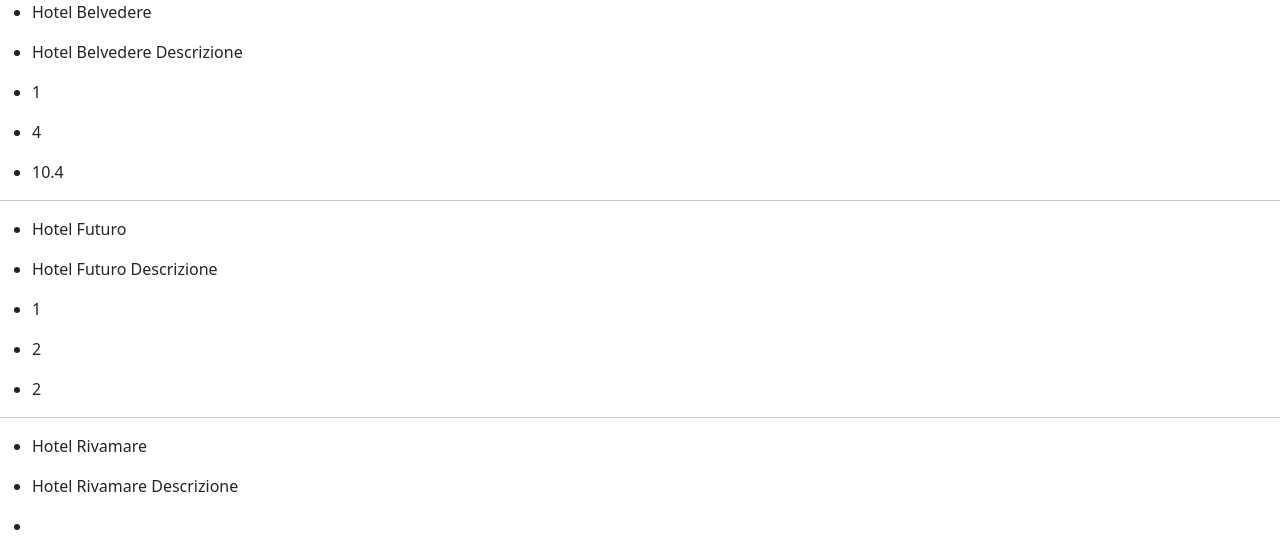
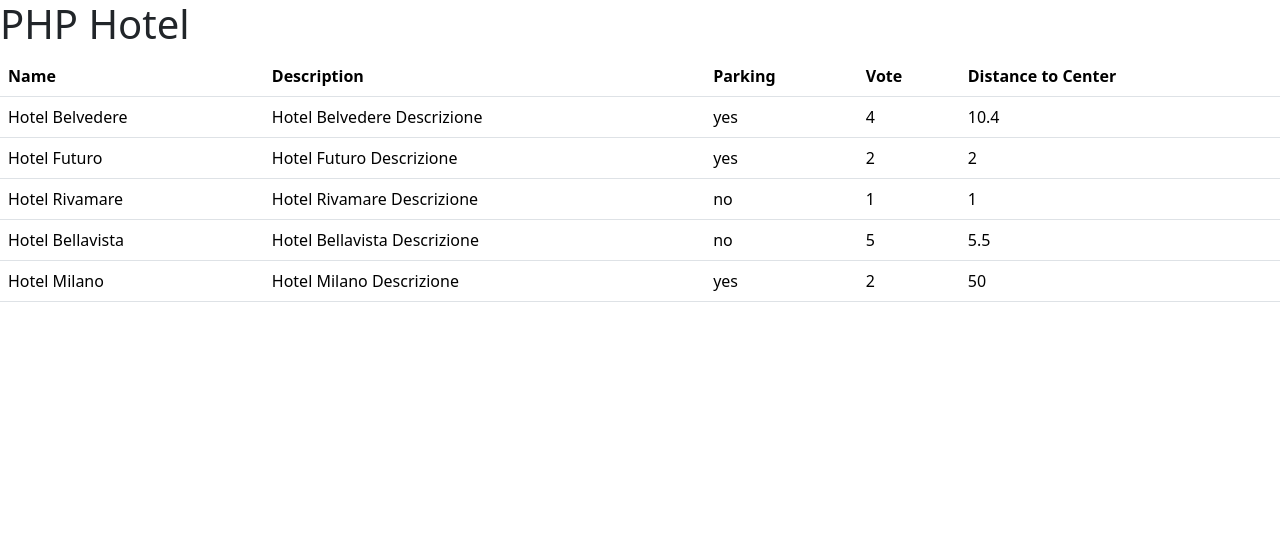
Before and after one commit to FontaMatte/php-hotel, a PHP site: page / in a window 1280 px wide. Shown: the top 542 px of the page. After the commit the page ends 302 px from the top, so only its background shows below. Run offline with PHP 8.4, Linux system fonts and the light colour scheme.

Commit message:
Excercise completed

```diff
--- a/index.php
+++ b/index.php
@@ -45,17 +45,6 @@
     // var_dump($hotels);
     // echo '</pre>';
 
-    foreach ($hotels as $hotel) {
-       foreach ($hotel as $hotelInfo ) {
-        echo '<ul>';
-        echo '<li>';
-        echo $hotelInfo;
-        echo '</li>';
-        echo '</ul>';
-       }
-       echo '<hr>';
-    }
-
 ?>
 
 <!DOCTYPE html>
@@ -69,5 +58,36 @@
     </head>
     <body>
 
+        <h1>PHP Hotel</h1>
+
+        <table class="table">
+            <thead>
+                <tr>
+                    <th scope="col">Name</th>
+                    <th scope="col">Description</th>
+                    <th scope="col">Parking</th>
+                    <th scope="col">Vote</th>
+                    <th scope="col">Distance to Center</th>
+                </tr>
+            </thead>
+
+            <tbody>
+            <?php
+                foreach ($hotels as $hotel) {
+
+                    echo '<tr>';
+                    echo '<td>'.$hotel['name'].'</td>';
+                    echo '<td>'.$hotel['description'].'</td>';
+                    echo '<td>'.($hotel['parking']?'yes' : 'no').'</td>';
+                    echo '<td>'.$hotel['vote'].'</td>';
+                    echo '<td>'.$hotel['distance_to_center'].'</td>';
+                    echo '</tr>';
+
+                }
+            ?>
+            </tbody>
+
+        </table>
+
     </body>
 </html>
```
